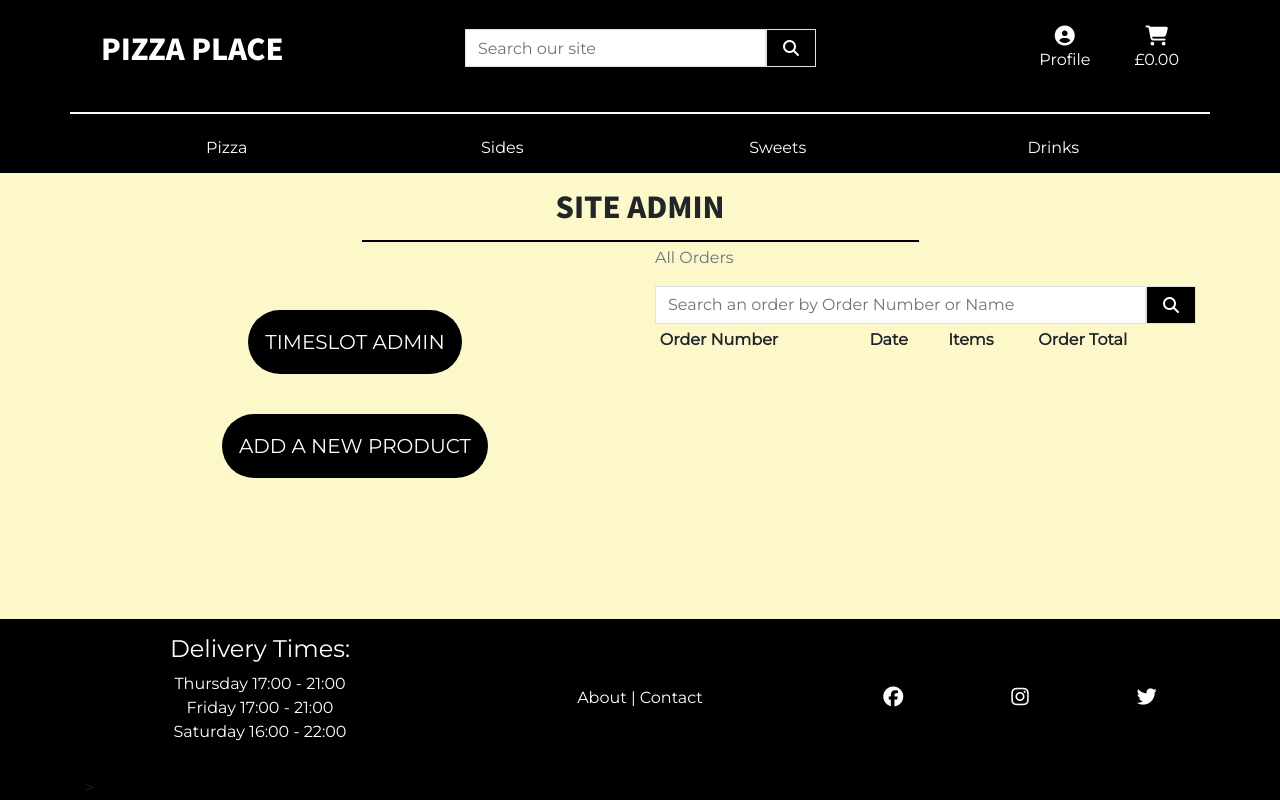
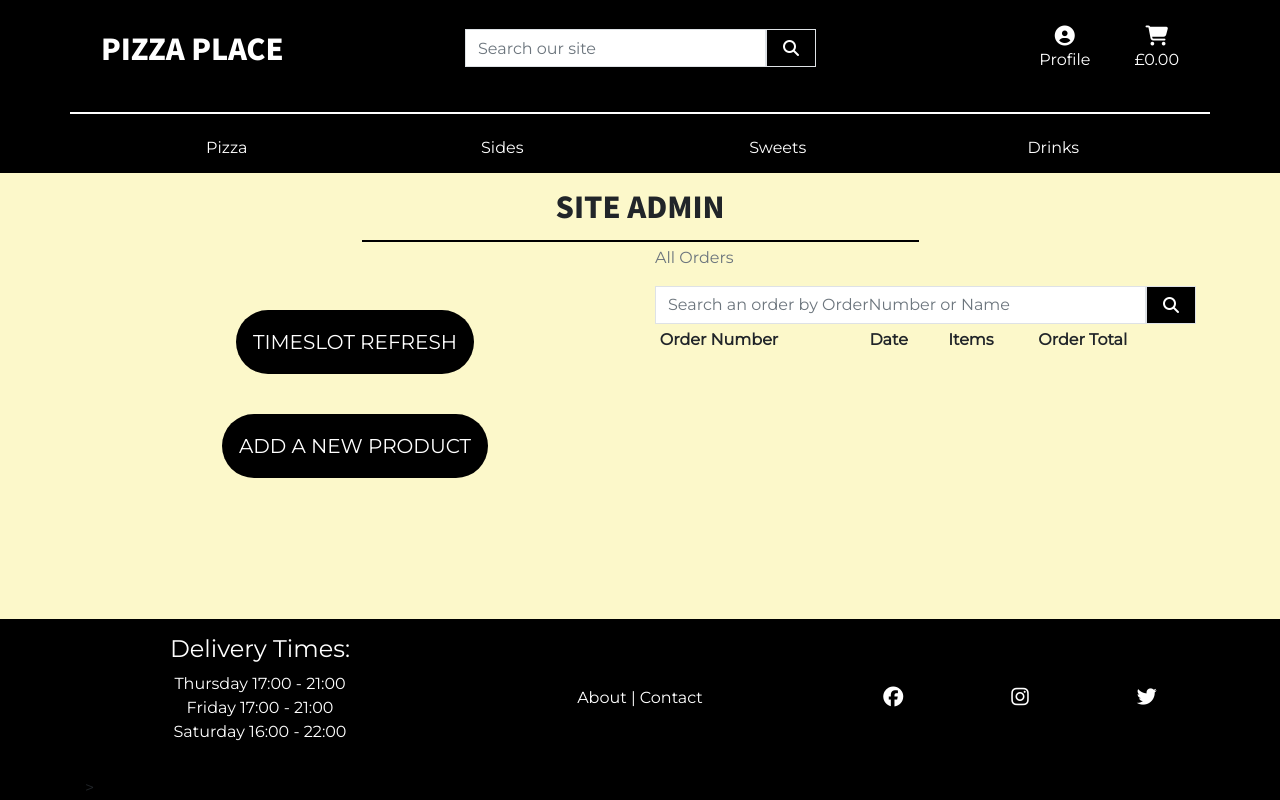
Before and after one commit to markj0hnst0n/pizza-delivery-place, a Django app: page /profile/admin/ in a window 1280 px wide. Run offline with Django 3.2, Linux system fonts and the light colour scheme; the visitor is signed in with stand-in values (Sample User, id 1); data that the repository does not hold is empty; some libraries are stand-ins or nearby versions.

Commit message:
refresh all timeslots button added to site admin

```diff
--- a/profiles/templates/profiles/admin.html
+++ b/profiles/templates/profiles/admin.html
@@ -24,8 +24,8 @@
     <div class="row">
         <div class="col-12 col-lg-6 py-5 text-center">
             <h4 class="py-3">
-                <a href="#" class="deals-button text-white nav-color btn btn-lg rounded-pill text-uppercase py-3">
-                Timeslot Admin
+                <a href="{% url 'timeslot_refresh' %}" class="deals-button text-white nav-color btn btn-lg rounded-pill text-uppercase py-3">
+                Timeslot Refresh
                 </a>
             </h4>
             <h4 class="py-3">
@@ -38,7 +38,7 @@
             <p class="text-muted">All Orders</p>
             <form method="GET" action="{% url 'admin' %}">
                 <div class="input-group w-100">
-                    <input class="form-control border border-black rounded-0" type="text" name="order_q" aria-label="search input box" placeholder="Search an order by Order Number or Name">
+                    <input class="form-control border border-black rounded-0" type="text" name="order_q" aria-label="search input box" placeholder="Search an order by OrderNumber or Name">
                     <div class="input-group-prepend">
                         <button class="form-control btn btn-black border border-black rounded-0" aria-label="search button" type="submit">
                             <span class="icon">
--- a/profiles/views.py
+++ b/profiles/views.py
@@ -1,9 +1,10 @@
-from django.shortcuts import render, get_object_or_404
+from django.shortcuts import render, redirect, reverse, get_object_or_404
 from django.contrib import messages
 from django.contrib.auth.decorators import login_required
 from django.db.models import Q
 
 from checkout.models import Order
+from timeslot.models import Timeslot
 from .models import UserProfile
 from .forms import UserProfileForm
 
@@ -66,7 +67,6 @@ def admin(request):
     return render(request, template, context)
 
 
-
 @login_required
 def order_history(request, order_number):
     order = get_object_or_404(Order, order_number=order_number)
--- a/timeslot/urls.py
+++ b/timeslot/urls.py
@@ -4,4 +4,5 @@ from . import views
 urlpatterns = [
     path('', views.timeslot, name='timeslot'),
     path('book/<s_id>/', views.book_a_slot, name='book_a_slot'),
+    path('timeslot_refresh/', views.timeslot_refresh, name='timeslot_refresh'),
 ]
```
Also changed, not shown: timeslot/views.py (+21 -0 lines).
